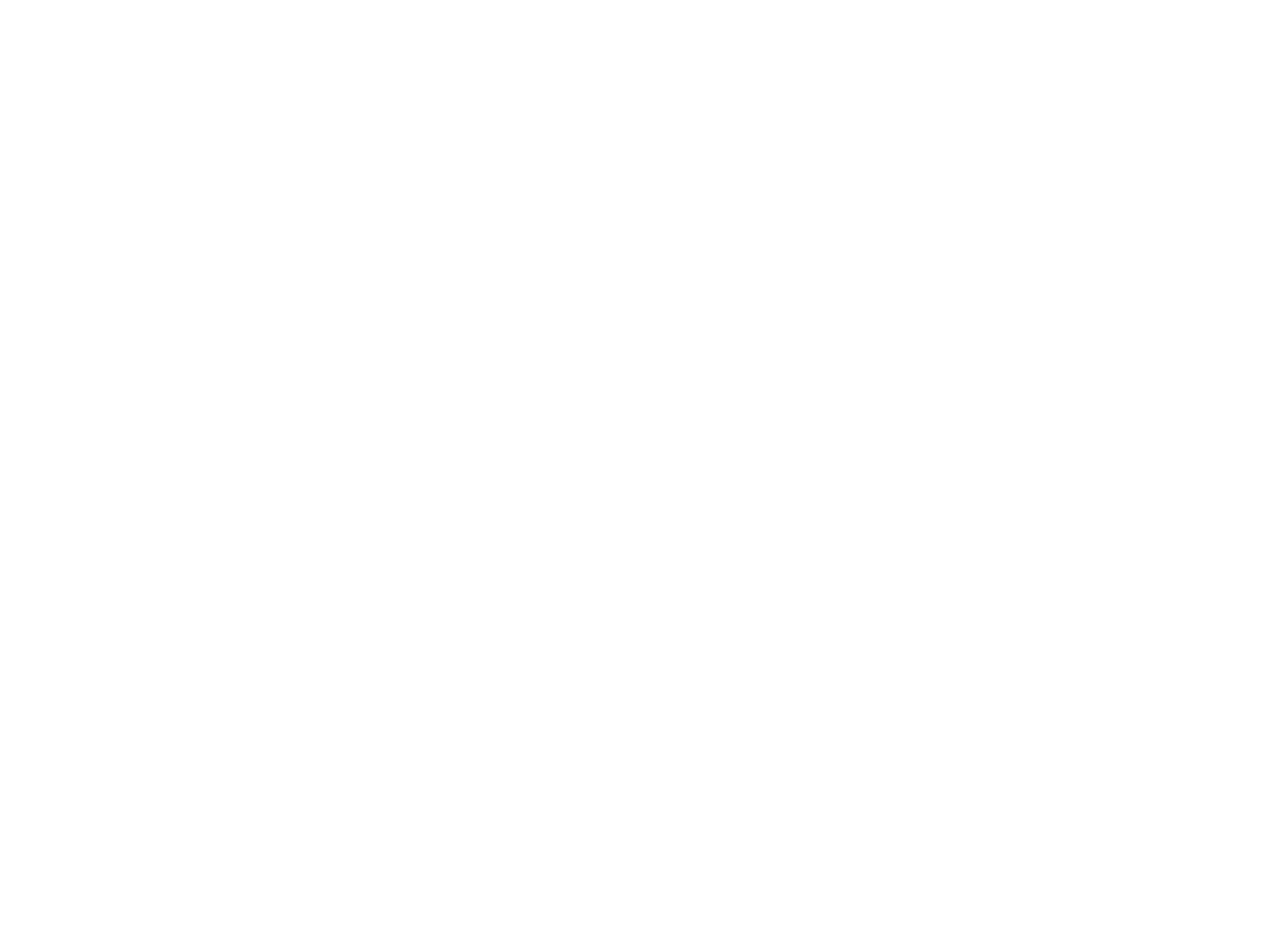
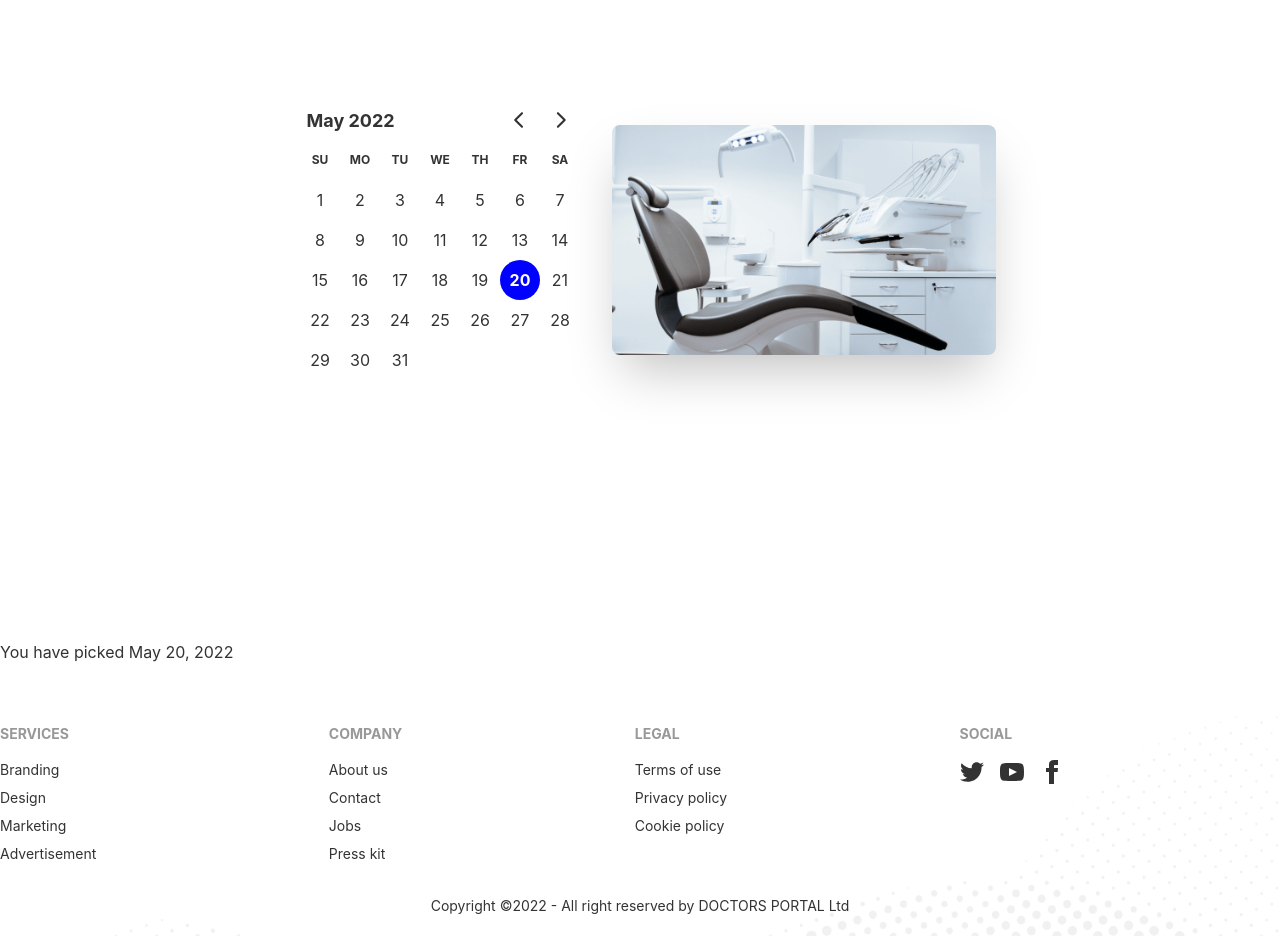
Before and after one commit to rkbokul1/doctors-pannel, a React (Create React App) app: page /appointment in a window 1280 px wide. Shown: the part 240-1176 px from the top of the page. Before the commit the page ends 800 px from the top, so only its background shows below. Built offline with nearby package versions, Linux system fonts and the light colour scheme.

Commit message:
day picker install and setcalender

```diff
--- a/package.json
+++ b/package.json
@@ -7,7 +7,9 @@
     "@testing-library/react": "^13.2.0",
     "@testing-library/user-event": "^13.5.0",
     "daisyui": "^2.15.0",
+    "date-fns": "^2.28.0",
     "react": "^18.1.0",
+    "react-day-picker": "^8.0.5",
     "react-dom": "^18.1.0",
     "react-router-dom": "^6.3.0",
     "react-scripts": "5.0.1",
--- a/src/App.js
+++ b/src/App.js
@@ -11,8 +11,9 @@
 
 function App() {
   return (
-    <div>
+    <div className='max-w-7xl mx-auto'>
       <Navbar />
+
       <Routes>
         <Route path='/' element={<Home />}></Route>
         <Route path='/home' element={<Home />}></Route>
@@ -23,6 +24,7 @@
         <Route path='/login' element={<Login />}></Route>
         <Route path='/*' element={<Error/>}></Route>
       </Routes>
+
     </div>
   );
 }
--- a/src/Pages/Appointment/Appointment.js
+++ b/src/Pages/Appointment/Appointment.js
@@ -1,9 +1,14 @@
 import React from 'react';
+import Footer from '../Shared/Footer';
+import AppointmentBanner from './AppointmentBanner';
 
 const Appointment = () => {
     return (
         <div>
-            <h2>This is Appointment page</h2>
+            <AppointmentBanner/>
+
+
+            <Footer/>
         </div>
     );
 };
--- /dev/null
+++ b/src/Pages/Appointment/AppointmentBanner.js
@@ -0,0 +1,31 @@
+import React, { useState } from 'react';
+
+import { DayPicker } from 'react-day-picker';
+import 'react-day-picker/dist/style.css';
+import { format } from 'date-fns';
+
+import chair from '../../assets/images/chair.png';
+
+const AppointmentBanner = () => {
+
+    const [date, setDate] = useState(new Date());
+    return (
+        <div>
+            <div class="hero min-h-screen">
+                <div class="hero-content flex-col lg:flex-row-reverse">
+                    <img src={chair} alt='' class="max-w-sm rounded-lg shadow-2xl" />
+                    <div>
+                        <DayPicker
+                            mode='single'
+                            selected={date}
+                            onSelect={setDate}
+                        />
+                    </div>
+                </div>
+            </div>
+            <p>You have picked {format(date, 'PP')}</p>
+        </div>
+    );
+};
+
+export default AppointmentBanner;
--- a/src/Pages/Home/Banner.js
+++ b/src/Pages/Home/Banner.js
@@ -5,7 +5,7 @@
 
 const Banner = () => {
     return (
-        <div style={{background: `url(${bgchair})`} } >
+        <div style={{background: `url(${bgchair})`, backgroundSize:'contain'} } >
             <div className="hero min-h-screen">
                 <div className="hero-content flex-col lg:flex-row-reverse">
                     <img src={chair} className="sm:max-w-sm rounded-lg shadow-2xl" alt='' />
--- a/src/Pages/Home/Home.js
+++ b/src/Pages/Home/Home.js
@@ -8,7 +8,7 @@
 
 const Home = () => {
     return (
-        <div className='px-12'>
+        <div>
             <Banner />
             <Info />
             <Services />
--- a/src/Pages/Home/Review.js
+++ b/src/Pages/Home/Review.js
@@ -5,7 +5,7 @@
         <div className="card md:max-w-sm lg:max-w-md bg-base-100 shadow-xl">
             <div className="card-body">
                 <h2 className="card-title">{review.name}</h2>
-                <p>If a dog chews shoes whose shoes does he choose? Lorem ipsum dolor sit amet, consectetur adipisicing elit. Praesentium laborum quia hic! Rerum, beatae repellendus odio laboriosam voluptatem repudiandae harum!</p>
+                <p>If Link dog chews shoes whose shoes does he choose? Lorem ipsum dolor sit amet, consectetur adipisicing elit. Praesentium laborum quia hic! Rerum, beatae repellendus odio laboriosam voluptatem repudiandae harum!</p>
 
                 <div className="my-3 flex items-center">
                     <div>
--- a/src/Pages/Home/ServicesHero.js
+++ b/src/Pages/Home/ServicesHero.js
@@ -10,7 +10,7 @@
                     <img src={treatment} className="sm:max-w-sm md:min-w-sm rounded-lg shadow-2xl"  alt=''/>
                     <div>
                         <h1 className="text-5xl font-bold">Box Office News!</h1>
-                        <p className="py-6">Provident cupiditate voluptatem et in. Quaerat fugiat ut assumenda excepturi exercitationem quasi. In deleniti eaque aut repudiandae et a id nisi.</p>
+                        <p className="py-6">Provident cupiditate voluptatem et in. Quaerat fugiat ut assumenda excepturi exercitationem quasi. In deleniti eaque aut repudiandae et Link id nisi.</p>
                         <PrimaryButton>Get Started</PrimaryButton>
                     </div>
                 </div>
--- a/src/Pages/Home/Testimonials.js
+++ b/src/Pages/Home/Testimonials.js
@@ -35,14 +35,14 @@
         },
     ]
     return (
-        <section>
+        <section className='pt-5'>
             <div className='flex justify-between my-5'>
                 <div>
                     <h4 className='text-xl font-bold text-primary'>Testimonial</h4>
                     <h2>What our Patients says!</h2>
                 </div>
                 <div>
-                    <img className='w-24 lg:w-28' src={quote} alt="" />
+                    <img className='w-10 md:w-20' src={quote} alt="" />
                 </div>
             </div>
 
--- a/src/Pages/Shared/Footer.js
+++ b/src/Pages/Shared/Footer.js
@@ -8,7 +8,7 @@
         <footer style={{
             background: `url(${footer})`,
             backgroundSize: 'cover'
-        }} className="py-5 mt-5 ">
+        }} className="py-5 mt-10 ">
             <div className='footer'>
                 <div>
                     <span className="footer-title">Services</span>
@@ -31,11 +31,11 @@
                     <Link to='/' className="link link-hover">Cookie policy</Link>
                 </div>
                 <div>
-                    <span class="footer-title">Social</span>
-                    <div class="grid grid-flow-col gap-4">
-                        <a><svg xmlns="http://www.w3.org/2000/svg" width="24" height="24" viewBox="0 0 24 24" class="fill-current"><path d="M24 4.557c-.883.392-1.832.656-2.828.775 1.017-.609 1.798-1.574 2.165-2.724-.951.564-2.005.974-3.127 1.195-.897-.957-2.178-1.555-3.594-1.555-3.179 0-5.515 2.966-4.797 6.045-4.091-.205-7.719-2.165-10.148-5.144-1.29 2.213-.669 5.108 1.523 6.574-.806-.026-1.566-.247-2.229-.616-.054 2.281 1.581 4.415 3.949 4.89-.693.188-1.452.232-2.224.084.626 1.956 2.444 3.379 4.6 3.419-2.07 1.623-4.678 2.348-7.29 2.04 2.179 1.397 4.768 2.212 7.548 2.212 9.142 0 14.307-7.721 13.995-14.646.962-.695 1.797-1.562 2.457-2.549z"></path></svg></a>
-                        <a><svg xmlns="http://www.w3.org/2000/svg" width="24" height="24" viewBox="0 0 24 24" class="fill-current"><path d="M19.615 3.184c-3.604-.246-11.631-.245-15.23 0-3.897.266-4.356 2.62-4.385 8.816.029 6.185.484 8.549 4.385 8.816 3.6.245 11.626.246 15.23 0 3.897-.266 4.356-2.62 4.385-8.816-.029-6.185-.484-8.549-4.385-8.816zm-10.615 12.816v-8l8 3.993-8 4.007z"></path></svg></a>
-                        <a><svg xmlns="http://www.w3.org/2000/svg" width="24" height="24" viewBox="0 0 24 24" class="fill-current"><path d="M9 8h-3v4h3v12h5v-12h3.642l.358-4h-4v-1.667c0-.955.192-1.333 1.115-1.333h2.885v-5h-3.808c-3.596 0-5.192 1.583-5.192 4.615v3.385z"></path></svg></a>
+                    <span className="footer-title">Social</span>
+                    <div className="grid grid-flow-col gap-4">
+                        <Link to='' ><svg xmlns="http://www.w3.org/2000/svg" width="24" height="24" viewBox="0 0 24 24" className="fill-current"><path d="M24 4.557c-.883.392-1.832.656-2.828.775 1.017-.609 1.798-1.574 2.165-2.724-.951.564-2.005.974-3.127 1.195-.897-.957-2.178-1.555-3.594-1.555-3.179 0-5.515 2.966-4.797 6.045-4.091-.205-7.719-2.165-10.148-5.144-1.29 2.213-.669 5.108 1.523 6.574-.806-.026-1.566-.247-2.229-.616-.054 2.281 1.581 4.415 3.949 4.89-.693.188-1.452.232-2.224.084.626 1.956 2.444 3.379 4.6 3.419-2.07 1.623-4.678 2.348-7.29 2.04 2.179 1.397 4.768 2.212 7.548 2.212 9.142 0 14.307-7.721 13.995-14.646.962-.695 1.797-1.562 2.457-2.549z"></path></svg></Link>
+                        <Link to='' ><svg xmlns="http://www.w3.org/2000/svg" width="24" height="24" viewBox="0 0 24 24" className="fill-current"><path d="M19.615 3.184c-3.604-.246-11.631-.245-15.23 0-3.897.266-4.356 2.62-4.385 8.816.029 6.185.484 8.549 4.385 8.816 3.6.245 11.626.246 15.23 0 3.897-.266 4.356-2.62 4.385-8.816-.029-6.185-.484-8.549-4.385-8.816zm-10.615 12.816v-8l8 3.993-8 4.007z"></path></svg></Link>
+                        <Link to='' ><svg xmlns="http://www.w3.org/2000/svg" width="24" height="24" viewBox="0 0 24 24" className="fill-current"><path d="M9 8h-3v4h3v12h5v-12h3.642l.358-4h-4v-1.667c0-.955.192-1.333 1.115-1.333h2.885v-5h-3.808c-3.596 0-5.192 1.583-5.192 4.615v3.385z"></path></svg></Link>
                     </div>
                 </div>
             </div>
@@ -43,7 +43,7 @@
             <div>
                 <footer className="footer footer-center pt-8 text-base-content">
                     <div>
-                        <p>Copyright &copy;{new Date().getFullYear()} - All right reserved by ACME Industries Ltd</p>
+                        <p>Copyright &copy;{new Date().getFullYear()} - All right reserved by DOCTORS PORTAL Ltd</p>
                     </div>
                 </footer>
             </div>
--- a/src/index.js
+++ b/src/index.js
@@ -14,7 +14,7 @@
   </React.StrictMode>
 );
 
-// If you want to start measuring performance in your app, pass a function
+// If you want to start measuring performance in your app, pass Link function
 // to log results (for example: reportWebVitals(console.log))
 // or send to an analytics endpoint. Learn more: https://bit.ly/CRA-vitals
 reportWebVitals();
```
Also changed, not shown: public/index.html (+5 -5 lines), 2 other files (tests, documents, lock files or other folders).
